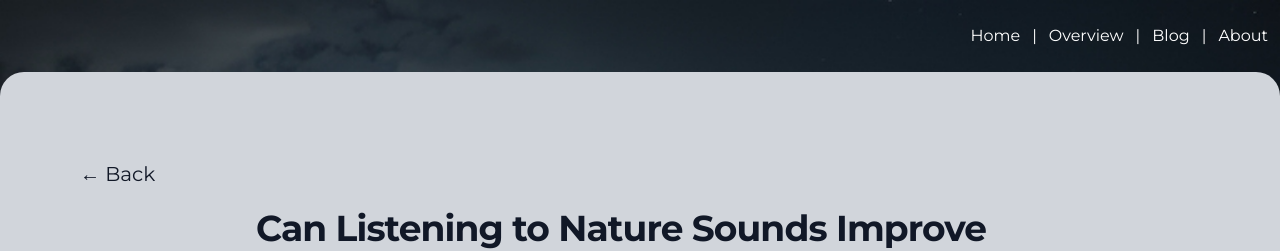
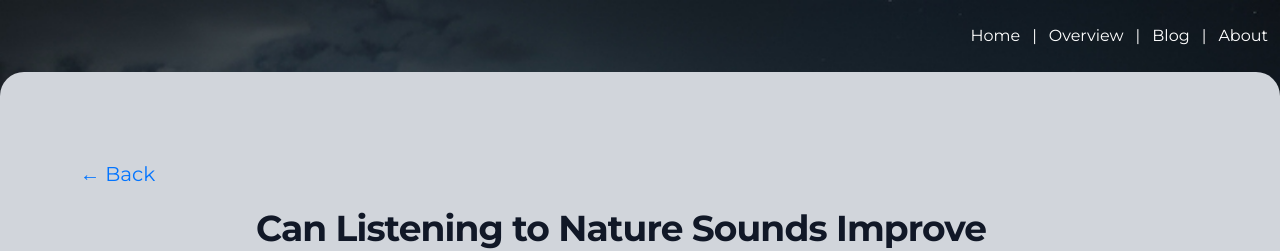
Before and after one commit to mitchiemt11/lekkermelodies, a React (Create React App) app: page /blog/1 in a window 1280 px wide. Shown: the top 251 px of the page. Built offline with nearby package versions, Linux system fonts and the light colour scheme.

Commit message:
Add devto link on footer

```diff
--- a/src/components/Footer.jsx
+++ b/src/components/Footer.jsx
@@ -1,9 +1,10 @@
 import React from 'react';
+import { Link } from 'react-router-dom';
 
 function Footer() {
   return (
     <footer className='p-6 flex flex-col md:flex-row items-center justify-between text-white'>
-      <p className='mx-3 pt-16'>Built with 💝 by Mitchell Mutandah</p>
+      <p className='mx-3 pt-16'>Built with 💝 by <Link className='text-white hover:text-[#0274ff]' to='https://dev.to/mitchiemt11'>Mitchell Mutandah</Link> </p>
       <div className='flex pt-16'>
         <p className="mx-3">© 2023 Lekker Melodies, All Rights Reserved</p>
       </div>
--- a/src/pages/Post.jsx
+++ b/src/pages/Post.jsx
@@ -36,7 +36,7 @@ const Post = () => {
 
       <div className="mx-auto max-w-3xl text-base leading-7 text-gray-700">
         <h1 className="mt-2 text-3xl font-bold tracking-tight text-gray-900 sm:text-4xl">{post.title}</h1>
-        <Link to="/blog" className="text-gray-900 hover:text-gray-600 text-xl absolute top-40 left-20">
+        <Link to="/blog" className="text-[#0274ff] hover:text-gray-600 text-xl absolute top-40 left-20">
           &larr;  Back
         </Link>
         <p className="mt-6 text-xl leading-8">{post.body}</p>
```
